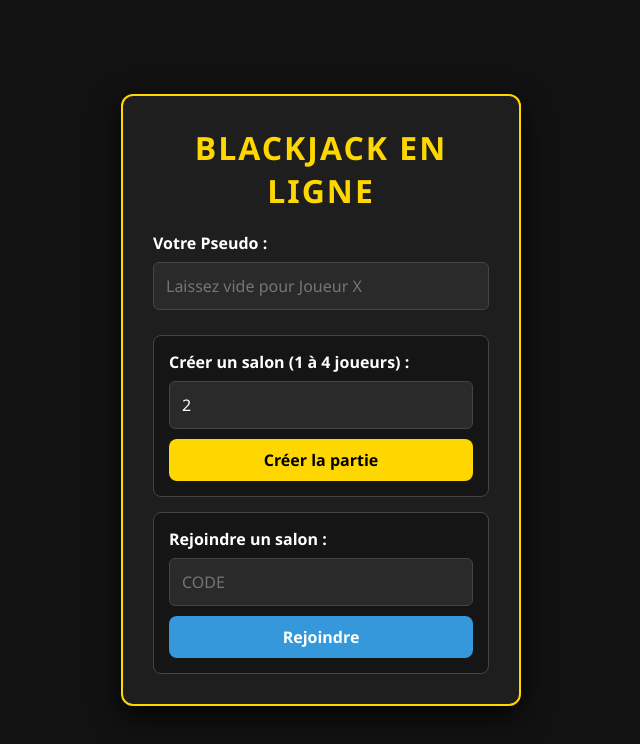
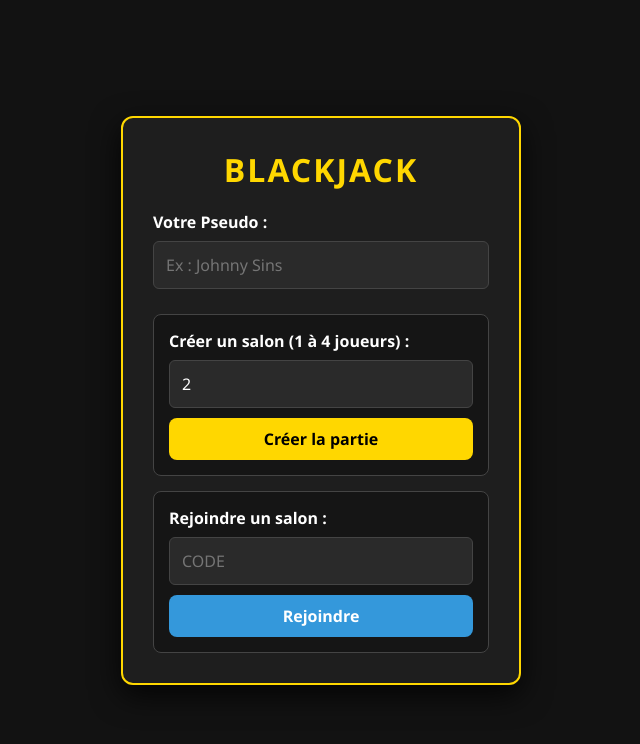
Before and after one commit to KcioL/Blackjack, a plain HTML site: page index.html in a window 1280 px wide. Shown: the whole page, without its empty margins (319-959 px from the left). Drawn offline with Linux system fonts and the light colour scheme.

Commit message:
Update index.html

```diff
--- a/index.html
+++ b/index.html
@@ -3,7 +3,7 @@
 <head>
   <meta charset="UTF-8">
   <meta name="viewport" content="width=device-width, initial-scale=1.0">
-  <title>Blackjack - Base En Ligne</title>
+  <title>Blackjack</title>
   <link rel="stylesheet" href="style.css">
 </head>
 <body>
@@ -11,11 +11,11 @@
   <!-- ÉCRAN DE SALON (LOBBY) -->
   <div id="lobby-screen" class="lobby-screen">
     <div class="lobby-box">
-      <h1>Blackjack En Ligne</h1>
+      <h1>Blackjack </h1>
 
       <label>
         Votre Pseudo :
-        <input type="text" id="lobby-name" maxlength="15" placeholder="Laissez vide pour Joueur X" value="">
+        <input type="text" id="lobby-name" maxlength="15" placeholder="Ex : Johnny Sins" value="">
       </label>
 
       <div class="lobby-actions" style="display: flex; flex-direction: column; gap: 15px; margin-top: 10px;">
```
